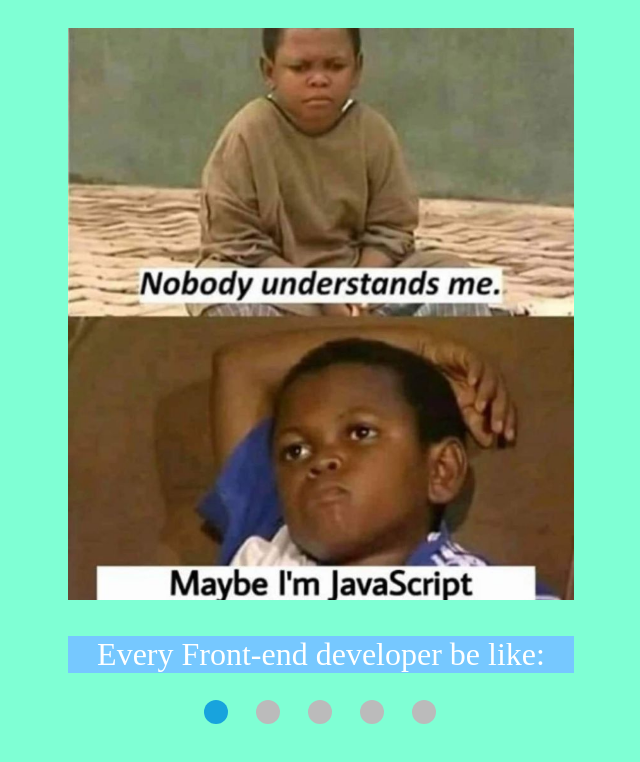
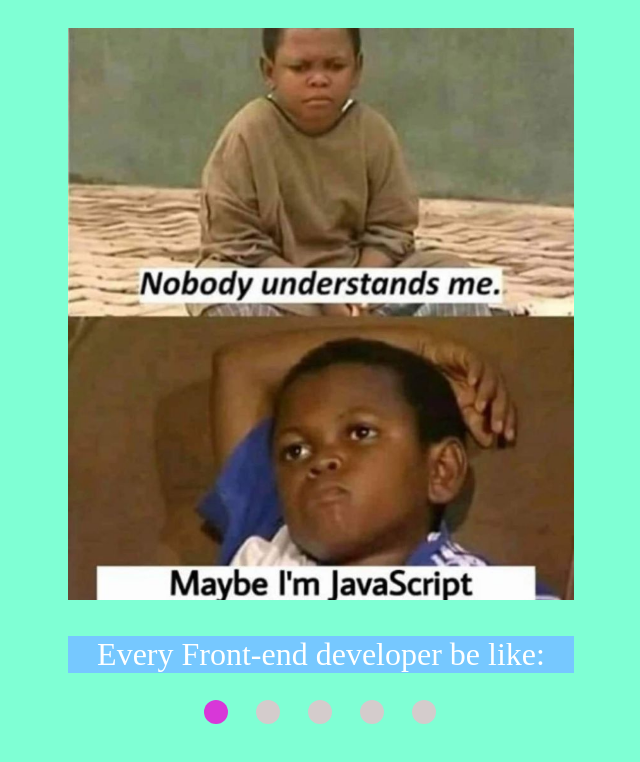
Before and after one commit to FarAK10/cssMemSlider, a plain HTML site: page cssMemSlider/src/index.html in a window 1280 px wide. Shown: the whole page, without its empty margins (319-959 px from the left). Drawn offline with Linux system fonts and the light colour scheme.

Commit message:
feat:change circles color  (Sun, May 15, 2022 03:02:01 PM)

```diff
--- a/cssMemSlider/src/index.css
+++ b/cssMemSlider/src/index.css
@@ -32,7 +32,6 @@
 .overflow {
     width: 100%;
     overflow: hidden;
-
 }
 
 label,a {
@@ -90,14 +89,15 @@
     width: 1.5em;
     height: 1.5rem;
     border-radius: 1rem;
-    background-color: #bbb;
+    background-color: rgb(212, 204, 204);
 }
 .switcher {
     margin: 1rem 0 0;
 }
 label:hover .circle {
-    background: #76c8ff;
-	border-color: #777
+    background: rgb(255, 131, 255);
+	border-color: #777;
+    transition: 0.3s;
 }
 
 #switch1:checked ~ .switcher label:nth-child(1) .circle,
@@ -105,8 +105,9 @@
 #switch3:checked ~ .switcher label:nth-child(3) .circle,
 #switch4:checked ~ .switcher label:nth-child(4) .circle,
 #switch5:checked ~ .switcher label:nth-child(5) .circle{
-	background: #18a3dd;
-	border-color: #18a3dd !important;
+	background: rgb(216, 55, 216);
+	border-color: rgb(243, 77, 243) !important;
+    transition: 0.3s;
 }
 .foto-slides .images, .text-slides .texts {
     transition: all 800ms cubic-bezier(0.770, 0.000, 0.175, 1.000);
```
